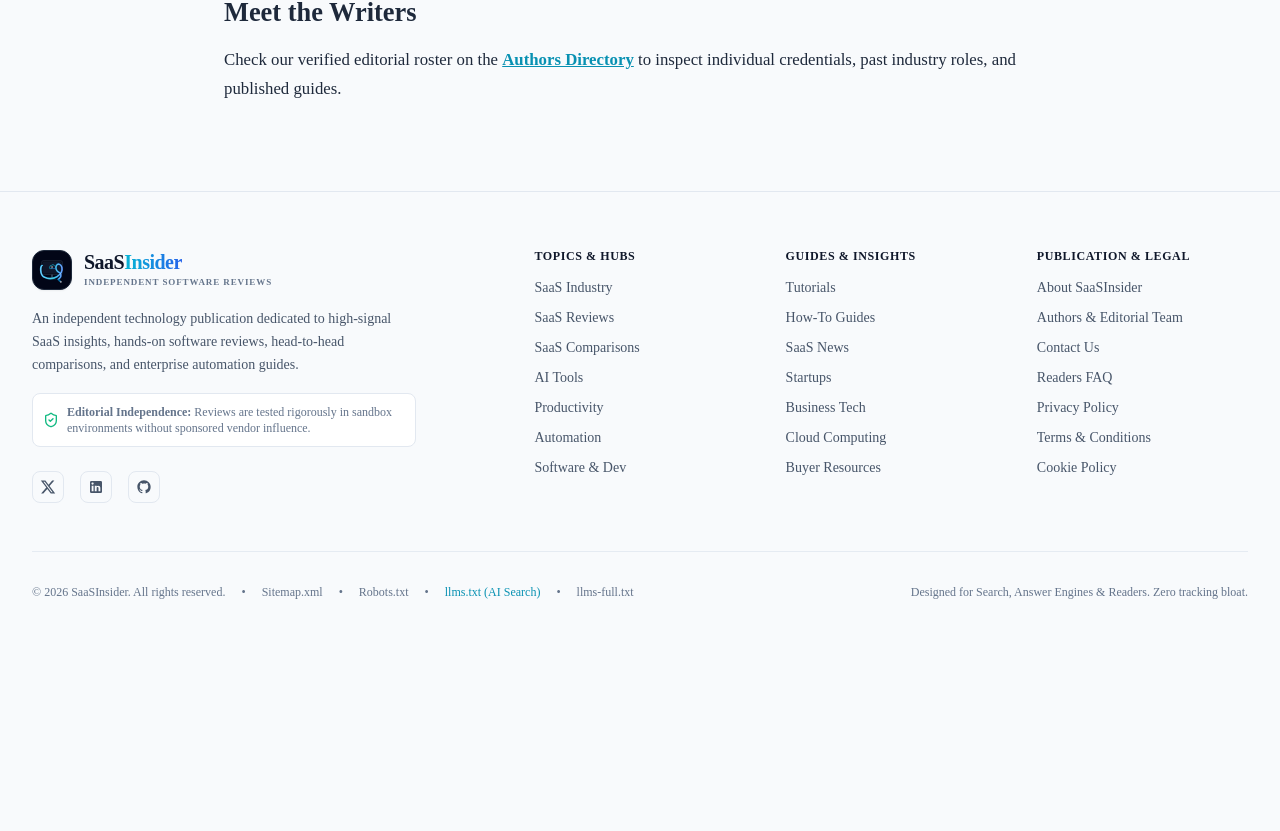
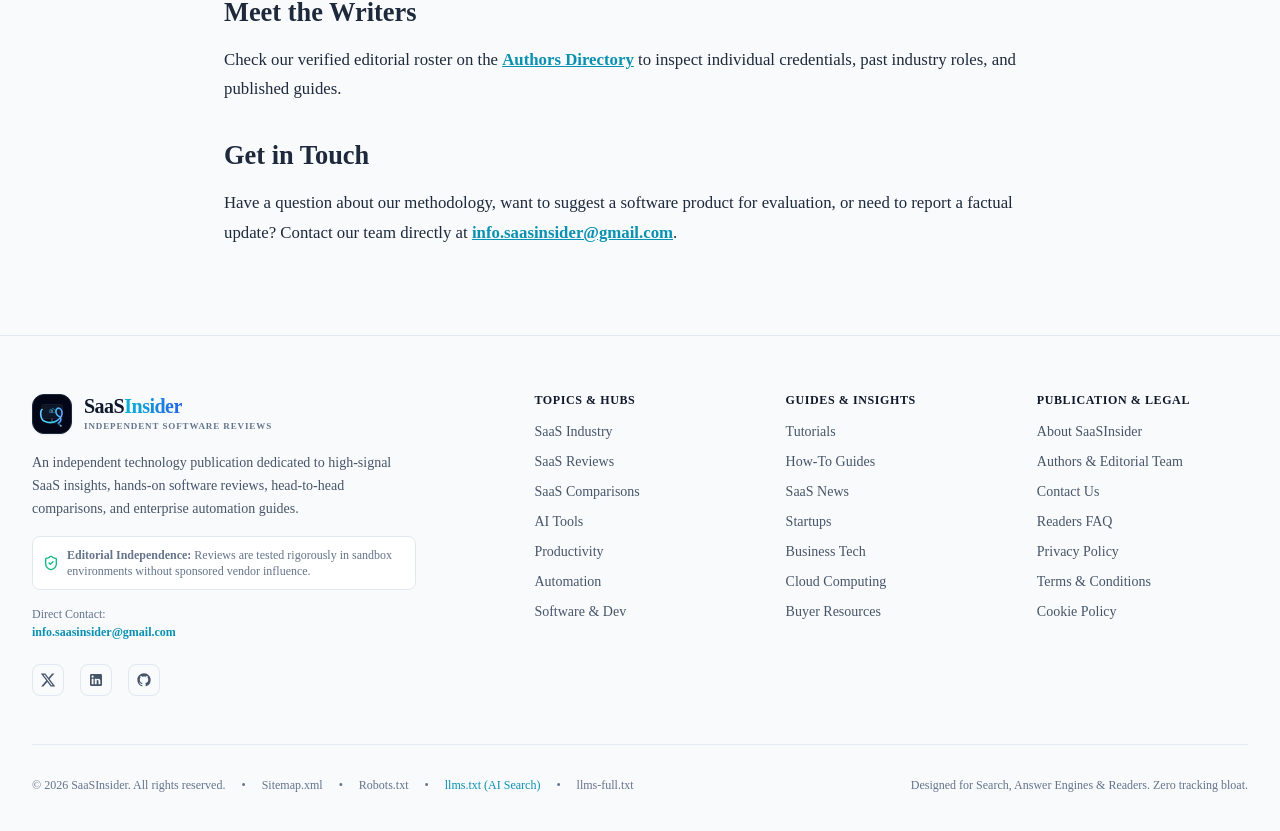
Before and after one commit to Nexcoinpr/saas, a Next.js app: page /about in a window 1280 px wide. Shown: the part 1691-2522 px from the top of the page. Before the commit the page ends 2347 px from the top, so only its background shows below. Built offline with nearby package versions, Linux system fonts and the light colour scheme; no server answers.

Commit message:
feat(contact): update all site email addresses to info.saasinsider@gmail.com

```diff
--- a/src/app/about/page.tsx
+++ b/src/app/about/page.tsx
@@ -119,6 +119,13 @@
             </p>
           </section>
 
+          <section>
+            <h2>Get in Touch</h2>
+            <p>
+              Have a question about our methodology, want to suggest a software product for evaluation, or need to report a factual update? Contact our team directly at <a href="mailto:info.saasinsider@gmail.com" className="text-cyan-600 dark:text-cyan-400 font-semibold underline">info.saasinsider@gmail.com</a>.
+            </p>
+          </section>
+
         </div>
 
       </div>
--- a/src/app/contact/page.tsx
+++ b/src/app/contact/page.tsx
@@ -63,8 +63,8 @@
                 <strong className="block text-slate-800 dark:text-slate-200 mb-0.5">
                   Editorial &amp; Review Desk:
                 </strong>
-                <a href="mailto:editorial@saasinsider.io" className="text-cyan-600 dark:text-cyan-400 hover:underline">
-                  editorial@saasinsider.io
+                <a href="mailto:info.saasinsider@gmail.com" className="text-cyan-600 dark:text-cyan-400 hover:underline">
+                  info.saasinsider@gmail.com
                 </a>
               </div>
 
@@ -72,8 +72,8 @@
                 <strong className="block text-slate-800 dark:text-slate-200 mb-0.5">
                   Fact-Checking &amp; Corrections:
                 </strong>
-                <a href="mailto:corrections@saasinsider.io" className="text-cyan-600 dark:text-cyan-400 hover:underline">
-                  corrections@saasinsider.io
+                <a href="mailto:info.saasinsider@gmail.com" className="text-cyan-600 dark:text-cyan-400 hover:underline">
+                  info.saasinsider@gmail.com
                 </a>
               </div>
 
@@ -81,8 +81,8 @@
                 <strong className="block text-slate-800 dark:text-slate-200 mb-0.5">
                   Press &amp; Syndication:
                 </strong>
-                <a href="mailto:press@saasinsider.io" className="text-cyan-600 dark:text-cyan-400 hover:underline">
-                  press@saasinsider.io
+                <a href="mailto:info.saasinsider@gmail.com" className="text-cyan-600 dark:text-cyan-400 hover:underline">
+                  info.saasinsider@gmail.com
                 </a>
               </div>
             </div>
--- a/src/app/privacy/page.tsx
+++ b/src/app/privacy/page.tsx
@@ -57,7 +57,7 @@
           <section>
             <h2>4. Data Rights &amp; Contact</h2>
             <p>
-              Under GDPR, CCPA, and international data regulations, you have the right to request access to or deletion of your email address from our newsletter list. Please submit any data requests to <a href="mailto:privacy@saasinsider.io" className="text-cyan-600 dark:text-cyan-400 underline">privacy@saasinsider.io</a>.
+              Under GDPR, CCPA, and international data regulations, you have the right to request access to or deletion of your email address from our newsletter list. Please submit any data requests to <a href="mailto:info.saasinsider@gmail.com" className="text-cyan-600 dark:text-cyan-400 underline">info.saasinsider@gmail.com</a>.
             </p>
           </section>
         </div>
--- a/src/app/terms/page.tsx
+++ b/src/app/terms/page.tsx
@@ -55,6 +55,13 @@
               Some outbound links on SaaSInsider are affiliate referral links. SaaSInsider may earn compensation if you purchase software through these links. This relationship never compromises our editorial independence or scorecard ratings.
             </p>
           </section>
+
+          <section>
+            <h2>5. Contact &amp; Legal Notices</h2>
+            <p>
+              For legal inquiries, copyright notices, or questions regarding these Terms, please contact our administrative desk at <a href="mailto:info.saasinsider@gmail.com" className="text-cyan-600 dark:text-cyan-400 underline">info.saasinsider@gmail.com</a>.
+            </p>
+          </section>
         </div>
 
       </div>
--- a/src/components/layout/Footer.tsx
+++ b/src/components/layout/Footer.tsx
@@ -23,6 +23,13 @@
               <span>
                 <strong>Editorial Independence:</strong> Reviews are tested rigorously in sandbox environments without sponsored vendor influence.
               </span>
+            </div>
+
+            <div className="text-xs">
+              <span className="text-slate-500 dark:text-slate-400 block mb-0.5">Direct Contact:</span>
+              <a href="mailto:info.saasinsider@gmail.com" className="text-cyan-600 dark:text-cyan-400 font-semibold hover:underline">
+                info.saasinsider@gmail.com
+              </a>
             </div>
 
             <div className="flex items-center gap-4 pt-2">
--- a/src/lib/seo.ts
+++ b/src/lib/seo.ts
@@ -12,6 +12,7 @@
   siteUrl: siteUrl.replace(/\/$/, ""),
   defaultOgImage: "https://images.unsplash.com/photo-1451187580459-43490279c0fa?auto=format&fit=crop&w=1200&q=80",
   twitterHandle: "@saasinsider",
+  email: "info.saasinsider@gmail.com",
   publisher: {
     name: "SaaSInsider",
     logo: `${siteUrl.replace(/\/$/, "")}/logo.png`
@@ -24,6 +25,7 @@
     "@type": "Organization",
     "name": SITE_CONFIG.name,
     "url": SITE_CONFIG.siteUrl,
+    "email": SITE_CONFIG.email,
     "logo": {
       "@type": "ImageObject",
       "url": `${SITE_CONFIG.siteUrl}/logo.png`,
```
